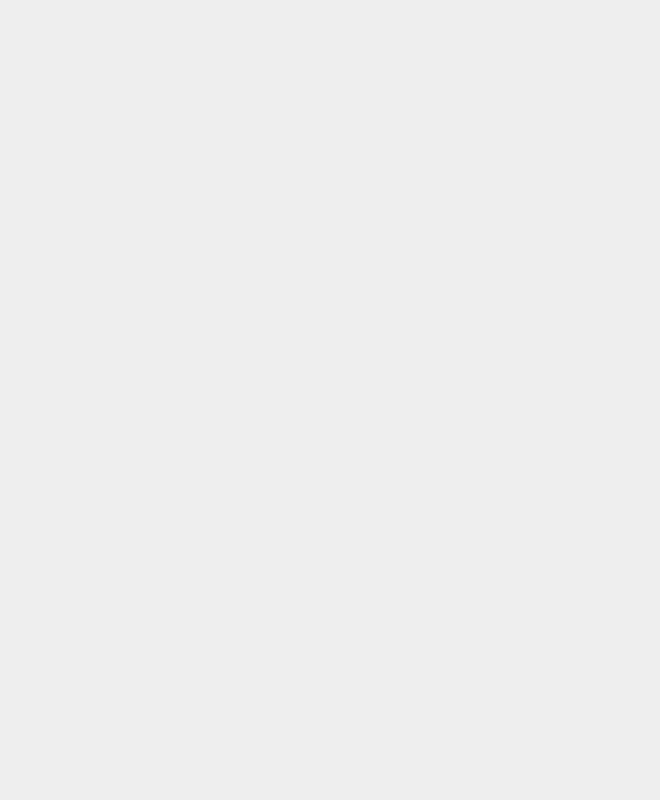
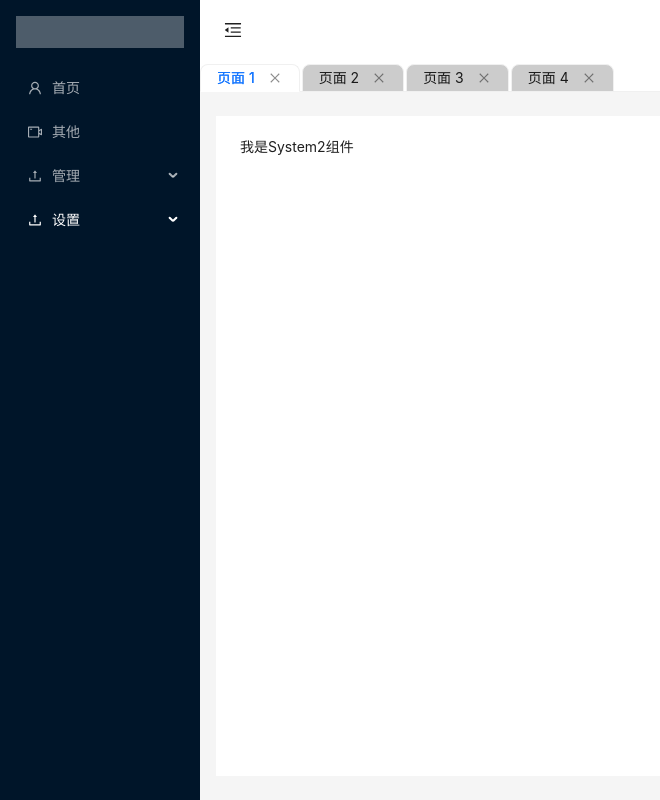
Before and after one commit to peihaodong1120/React-Vite-Admin, a React (Vite) app: page /system/system2 in a window 1280 px wide. Before the commit this address had no page. Shown: the whole page, without its empty margins (0-660 px from the left). Built offline with nearby package versions, Linux system fonts and the light colour scheme.

Commit message:
feat；菜单只展开一个

```diff
--- a/src/App.tsx
+++ b/src/App.tsx
@@ -11,7 +11,7 @@ function App() {
       <Link to={'/about'}>about</Link> |
       <Link to={'/user'}>user</Link> | */}
       {/* react 6新增，编程式路由写法，引入useRoutes hook，使用传入routers数组， jsx语法使用 */}
-      {outlet}
+      {outlet} {/* 所有的主路由 */}
       {/* react 6新增，  类似于vue的router-view 组件式路由写法 引入Outlet 组件使用 */}
       {/* <Outlet></Outlet> */}
     </div>
--- a/src/Layout/components/menu.tsx
+++ b/src/Layout/components/menu.tsx
@@ -32,22 +32,32 @@ const list: MenuProps['items'] = [
     getItem('首页', '/home', <UserOutlined/>),
     getItem('其他', '/about', <VideoCameraOutlined />),
     getItem('管理', 'admin', <UploadOutlined />, [
-        getItem('管理1', '/admin1'),
-        getItem('管理2', '/admin2')
+        getItem('管理1', '/admin/admin1'),
+        getItem('管理2', '/admin/admin2')
+    ]),
+    getItem('设置', 'system', <UploadOutlined />, [
+        getItem('设置1', '/system/system1'),
+        getItem('设置2', '/system/system2')
     ]),
 ]
 
 
 const SiderMenu =() =>{
-    const currentRoute = useLocation()
-    const [menuList] = useState(list)
-    const [defaultSelectedKeys] = useState([currentRoute.pathname])
-    const [defaultOpenKeys] = useState([currentRoute.pathname])
+    const currentRoute = useLocation() // 当前路由信息
+    const [menuList] = useState(list) // 菜单列表数据
+    const [defaultSelectedKeys] = useState([currentRoute.pathname]) // 默认选中的菜单
+    const [defaultOpenKeys] = useState(['admin']) // 默认展开菜单
+    const [openKeys, setOpenKeys] = useState(['']) // 默认展开菜单
     const navigateTo = useNavigate()
-    console.log();
-
+    // 点击菜单跳转
     const handleMenuClick = (e:{key:string}) =>{
         navigateTo(e.key as string)
+    }
+    // 菜单展开收缩
+    const handleOpenChange = (openKeys:string[]) =>{
+      // 最新展开时菜单永远在数组的最后一个元素，点击的时候，删除第一个元素就实现了，只保持当前菜单是展开的
+      openKeys.shift()
+      setOpenKeys(openKeys)
     }
 
     return (
@@ -56,8 +66,10 @@ const SiderMenu =() =>{
         mode="inline"
         defaultOpenKeys={defaultOpenKeys}  // 默认展开菜单
         defaultSelectedKeys={defaultSelectedKeys} // 默认选中的菜单
+        openKeys={openKeys} // 当前展开的 SubMenu 菜单项 key 数组
         items={menuList} // 菜单列表数据
-        onClick={(e)=>{handleMenuClick(e)}}
+        onClick={(e)=>{handleMenuClick(e)}} // 菜单点击
+        onOpenChange={(openKeys)=>handleOpenChange(openKeys)} // 菜单展开收缩时触发
       />
     )
 }
--- a/src/router/index.tsx
+++ b/src/router/index.tsx
@@ -6,6 +6,8 @@ const Home = lazy(()=>import('@/views/Home'))
 const About = lazy(()=>import('@/views/About'))
 const Admin1 = lazy(()=>import('@/views/Admin/Admin1'))
 const Admin2 = lazy(()=>import('@/views/Admin/Admin2'))
+const System1 = lazy(()=>import('@/views/System/System1'))
+const System2 = lazy(()=>import('@/views/System/System2'))
 
 import MainLayout from '@/Layout/index'
 import Loading from '@/components/Loading'
@@ -40,12 +42,20 @@ const routers = [
                 element: lazyComponent(<About/>)
             },
             {
-                path:'/admin1',
+                path:'/admin/admin1',
                 element: lazyComponent(<Admin1/>)
             },
             {
-                path:'/admin2',
+                path:'/admin/admin2',
                 element: lazyComponent(<Admin2/>)
+            },
+            {
+                path:'/system/system1',
+                element: lazyComponent(<System1/>)
+            },
+            {
+                path:'/system/system2',
+                element: lazyComponent(<System2/>)
             }
         ]
     },
--- /dev/null
+++ b/src/views/System/System1/index.tsx
@@ -0,0 +1,12 @@
+
+const System1 = () =>{
+    return(
+        <div className="system1">
+            <h1>
+                我是System1组件
+            </h1>
+        </div>
+    )
+}
+
+export default System1
--- /dev/null
+++ b/src/views/System/System2/index.tsx
@@ -0,0 +1,12 @@
+
+const System2 = () =>{
+    return(
+        <div className="system2">
+            <h1>
+                我是System2组件
+            </h1>
+        </div>
+    )
+}
+
+export default System2
```
Also changed, not shown: src/views/User/index.tsx (deleted, +0 -12 lines).
